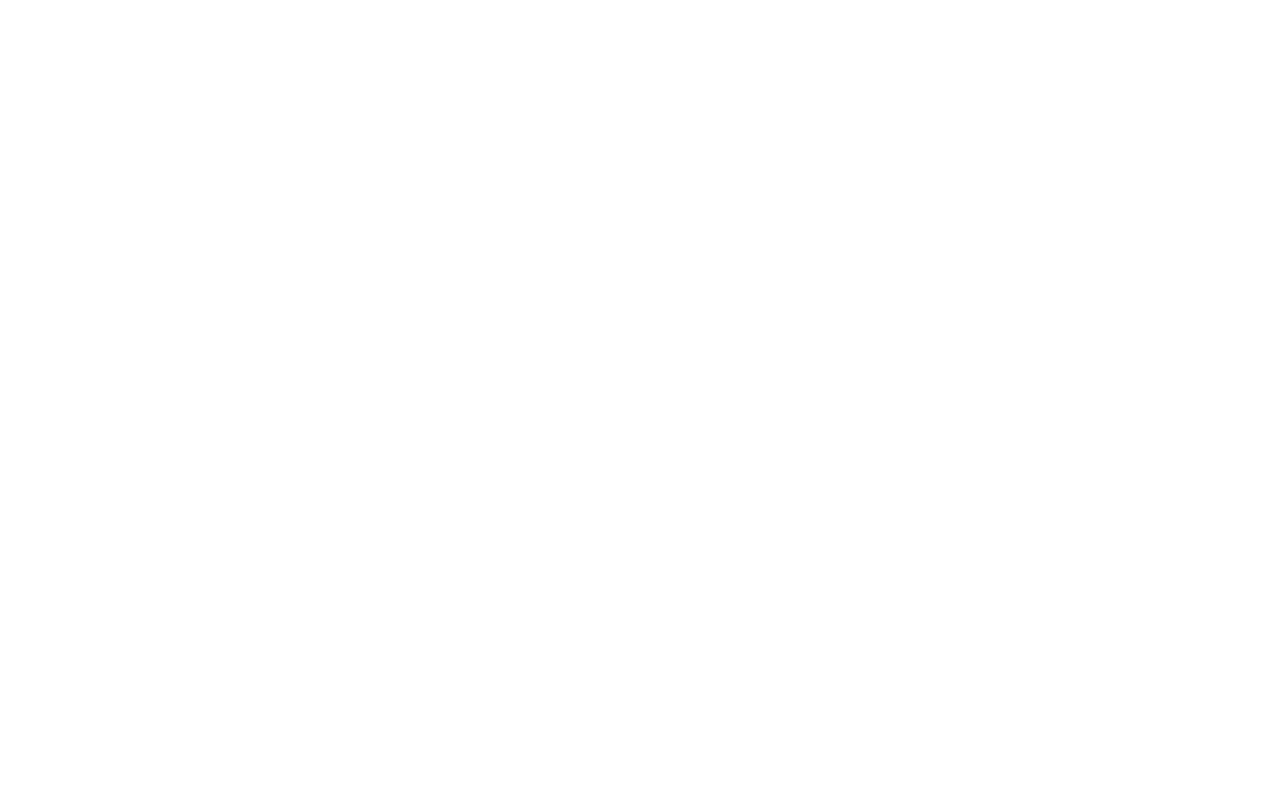
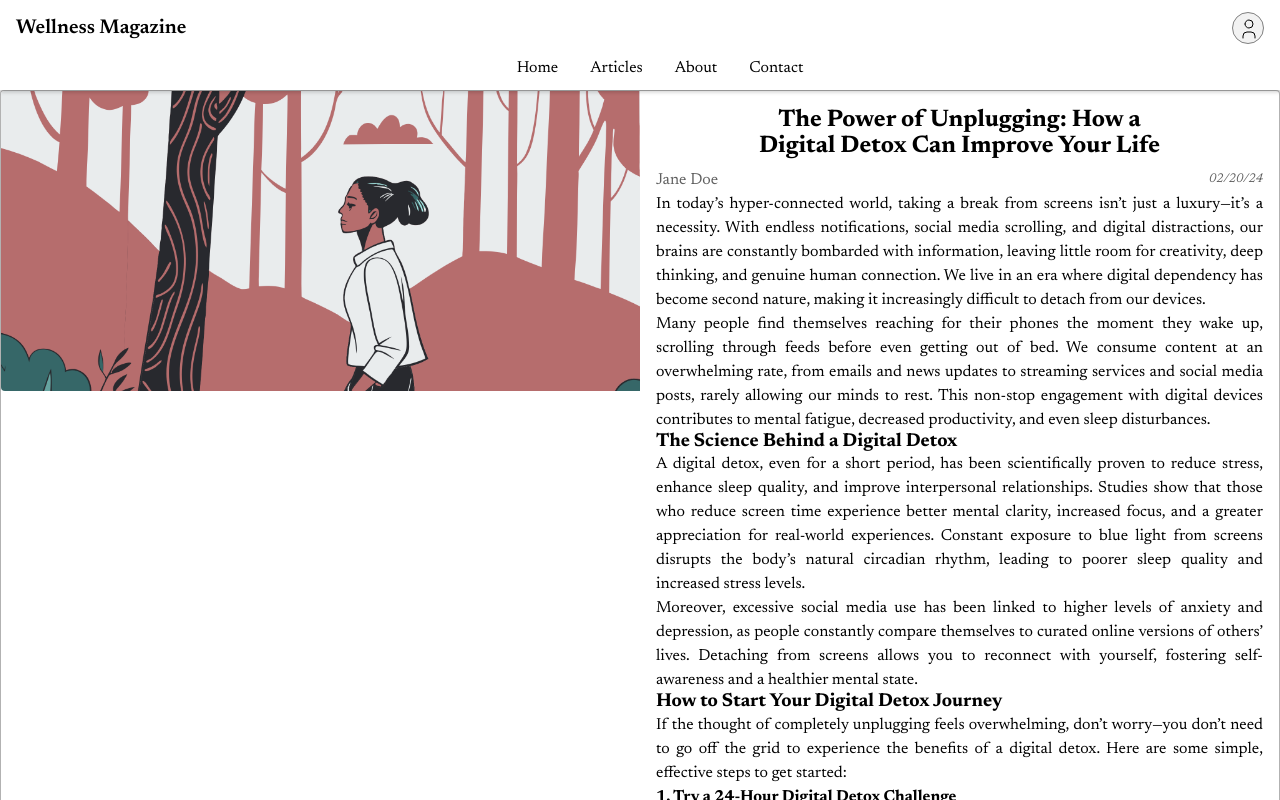
Before and after one commit to michaelgomeh/magazine, a React (Vite) app: page /articles in a window 1280 px wide. Before the commit this address had no page. Built offline with nearby package versions, Linux system fonts and the light colour scheme.

Commit message:
homepage main grid fixed

```diff
--- a/src/AppRoutes.tsx
+++ b/src/AppRoutes.tsx
@@ -2,12 +2,14 @@ import { Route, Routes } from 'react-router';
 import HomePage from './pages/homepage/HomePage';
 import Layout from './components/layout/Layout';
 import ArticlePage from './pages/articlepage/ArticlePage';
+import ArticlesPage from "./pages/articlespage/ArticlesPage.tsx";
 
 const AppRoutes = () => {
 	return (
 		<Routes>
 			<Route element={<Layout />}>
 				<Route index element={<HomePage />} />
+				<Route path="/articles" element={<ArticlesPage />} />
 				<Route path="/article/:id" element={<ArticlePage />} />
 			</Route>
 		</Routes>
--- a/src/components/article/ArticleCard.module.css
+++ b/src/components/article/ArticleCard.module.css
@@ -13,7 +13,7 @@
     transition: all 0.3s ease-in;
 }
 
-.articleCard:not(.full){
+.articleCard:not(.full) {
     height: 100%;
 }
 
@@ -80,31 +80,33 @@
     padding: 0 1rem 1rem;
 }
 
- .articleCard.full >.articleContent>p:first-child::first-letter {
-    font-size: 2em;   /* Makes the first letter larger */
+.articleCard.full > .articleContent > p:first-child::first-letter {
+    font-size: 4em; /* Makes the first letter larger */
     font-weight: bold; /* Optionally, makes the first letter bold */
-    color: #333;       /* Optionally, change the color */
-    float: left;       /* Allows the letter to float on the left */
+    color: #333; /* Optionally, change the color */
+    float: left; /* Allows the letter to float on the left */
     margin-right: 5px; /* Adds some space after the large letter */
 }
 
-.compactArticleView > p:first-child {
-    display: -webkit-box;
-    -webkit-line-clamp: 3;
-    -webkit-box-orient: vertical;
-    overflow: hidden;
+/*.compactArticleView > p:first-child {*/
+/*    !*display: -webkit-box;*!*/
+/*    !*-webkit-line-clamp: 3;*!*/
+/*    !*-webkit-box-orient: vertical;*!*/
+/*    !*overflow: hidden;*!*/
+/*    overflow:hidden;*/
+/*    display: block;*/
+/*    text-overflow: ellipsis;*/
 
-}
+/*}*/
 
-.compactArticleView > *{
-    display: none;
-}
+/*.compactArticleView > *{*/
+/*    display: none;*/
+/*}*/
 
 
-.compactArticleView.horizontal {
-    -webkit-line-clamp: 8;
-
-}
+/*.compactArticleView.horizontal {*/
+/*    -webkit-line-clamp: 8;*/
+/*}*/
 
 .articleCard.horizontal {
     grid-template-areas:
@@ -114,6 +116,39 @@
             'image footer';
     grid-template-columns: 2fr 2fr;
 }
+
+.articleCard.full {
+    height: auto;
+}
+
+.articleCard.compact {
+    height: calc(100vh - 120px);
+}
+
+.articleCard.text {
+    height: 100%;
+    max-height: calc((100vh - 120px - 48px) / 3);
+}
+
+.articleCard.text > .articleContent {
+    overflow: hidden;
+}
+
+.articleCard.text > .articleContent > p {
+    overflow: hidden;
+}
+
+.articleCard > .articleContent {
+    overflow: hidden;
+}
+
+/*.articleCard > .articleContent > *:first-child {*/
+/*    display: block;*/
+/*    text-overflow: ellipsis;*/
+/*    overflow: hidden;*/
+/*    height: 100%;*/
+/*}*/
+
 
 .author {
     grid-area: author;
@@ -125,7 +160,7 @@
     grid-area: date;
     color: #5f5f5f;
     font-size: 0.8rem;
-    padding: 0px 1rem;
+    padding: 0 1rem;
     font-style: italic;
 }
 
@@ -144,7 +179,7 @@
     display: none;
 }
 
-.footer.show{
+.footer.show {
     display: flex;
     justify-content: center;
     gap: 32px;
--- a/src/components/article/ArticleCard.tsx
+++ b/src/components/article/ArticleCard.tsx
@@ -25,7 +25,6 @@ const ArticleCard = ({article, view}: IArticleCardProps) => {
         <div className={classNames(styles.articleCard, styles[view], {
             [styles.horizontal]: view == 'horizontal',
         })}>
-            <div className={styles.articleBody}></div>
             <h2
                 className={classNames(styles.articleTitle, {
                     [styles.textCard]: view == 'text',
@@ -34,9 +33,7 @@ const ArticleCard = ({article, view}: IArticleCardProps) => {
                 {title}
             </h2>
             <div
-                className={classNames(styles.articleContent, {
-                    [styles.compactArticleView]: view !== 'full',
-                })}
+                className={classNames(styles.articleContent)}
             >
                 <Markdown>{content}</Markdown>
             </div>
--- /dev/null
+++ b/src/pages/articlespage/ArticlesPage.module.css
@@ -0,0 +1,6 @@
+.articlesList{
+    display: flex;
+    flex-direction: column;
+    gap: 1rem;
+    max-width: 1500px;
+}
--- /dev/null
+++ b/src/pages/articlespage/ArticlesPage.tsx
@@ -0,0 +1,17 @@
+import {articles} from "../../data.ts";
+import ArticleLink from "../../components/article/ArticleLink.tsx";
+import styles from './ArticlesPage.module.css'
+
+const ArticlesPage = () => {
+    return (
+        <div>
+            <div className={styles.articlesList}>
+                {articles.map((article) => (
+                    <ArticleLink key={article.id} article={article} view="horizontal"/>
+                ))}
+            </div>
+        </div>
+    );
+};
+
+export default ArticlesPage;
```
